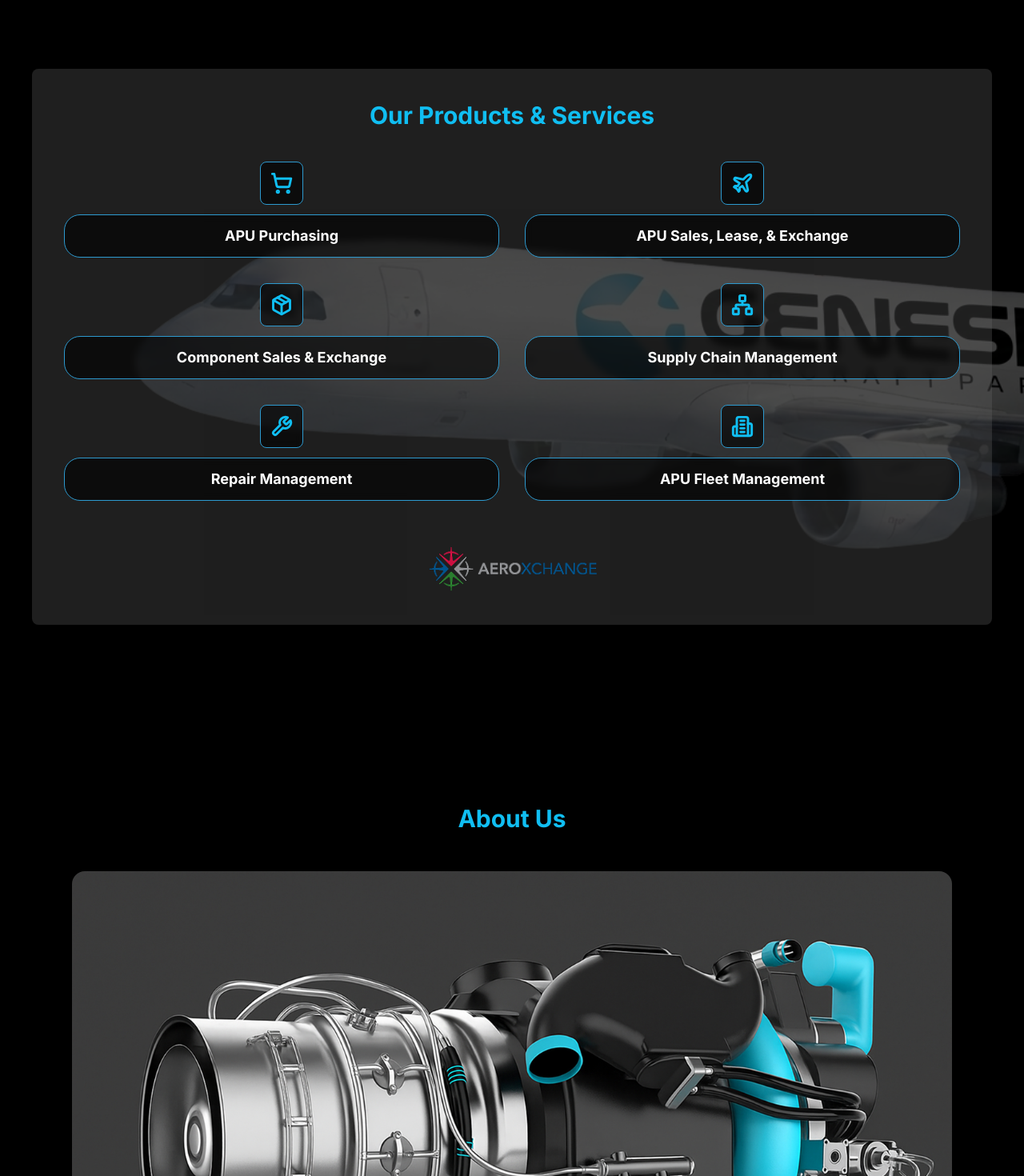
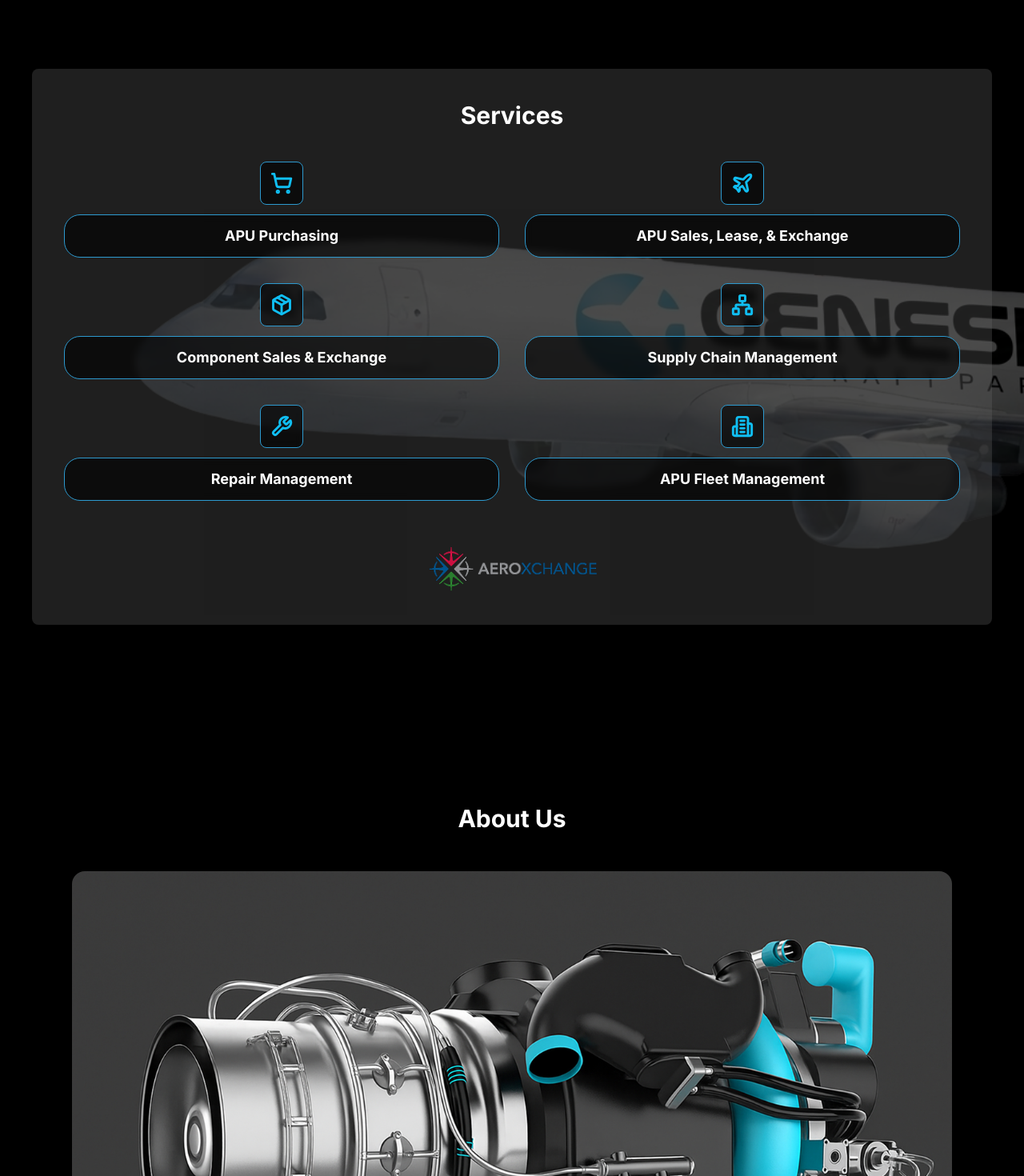
Before and after one commit to quickarus/Genesis, a Next.js app: page / in a window 1280 px wide. Shown: the part 1220-2690 px from the top of the page at 80% size. Built offline with nearby package versions, Linux system fonts and the light colour scheme.

Commit message:
Section Title Continuity and Colors

```diff
--- a/src/components/footer-section.tsx
+++ b/src/components/footer-section.tsx
@@ -70,7 +70,7 @@ export default function FooterSection() {
           onClick={() => scrollToSection('services')}
           className="text-base text-white hover:text-[#10BEF2] transition-colors cursor-pointer"
         >
-          Products & Services
+          Services
         </button>
         <button
           onClick={() => scrollToSection('quote')}
--- a/src/components/products-services-section.tsx
+++ b/src/components/products-services-section.tsx
@@ -64,13 +64,13 @@ export default function ProductsServicesSection() {
       <div className="relative z-10 w-full max-w-[1200px] bg-[#666666]/30 rounded-lg p-4 sm:p-6 lg:p-10 mx-4">
         <div className="flex flex-col items-center gap-6 sm:gap-8 lg:gap-10 w-full">
           <motion.h2
-            className="text-2xl sm:text-3xl font-bold text-[#10BEF2] text-center"
+            className="text-2xl sm:text-3xl font-bold text-white text-center"
             initial={{ opacity: 0, y: 20 }}
             whileInView={{ opacity: 1, y: 0 }}
             viewport={{ once: true, amount: 0.5 }}
             transition={{ duration: 0.6, ease: "easeOut" }}
           >
-            Our Products & Services
+            Services
           </motion.h2>
 
           <div className="grid grid-cols-1 sm:grid-cols-2 gap-4 sm:gap-6 lg:gap-8 w-full">
--- a/src/components/team-section.tsx
+++ b/src/components/team-section.tsx
@@ -8,7 +8,7 @@ export default function TeamSection() {
   return (
     <section id="about" className="flex flex-col items-center gap-8 sm:gap-12 py-12 sm:py-20 px-4 sm:px-8 lg:px-16 w-full max-w-7xl mx-auto bg-black">
       <motion.h2
-        className="text-2xl sm:text-3xl font-bold text-[#10BEF2] text-center w-full mt-8 sm:mt-16"
+        className="text-2xl sm:text-3xl font-bold text-white text-center w-full mt-8 sm:mt-16"
         initial={{ opacity: 0, y: 30 }}
         whileInView={{ opacity: 1, y: 0 }}
         viewport={{ once: true, amount: 0.5 }}
```
